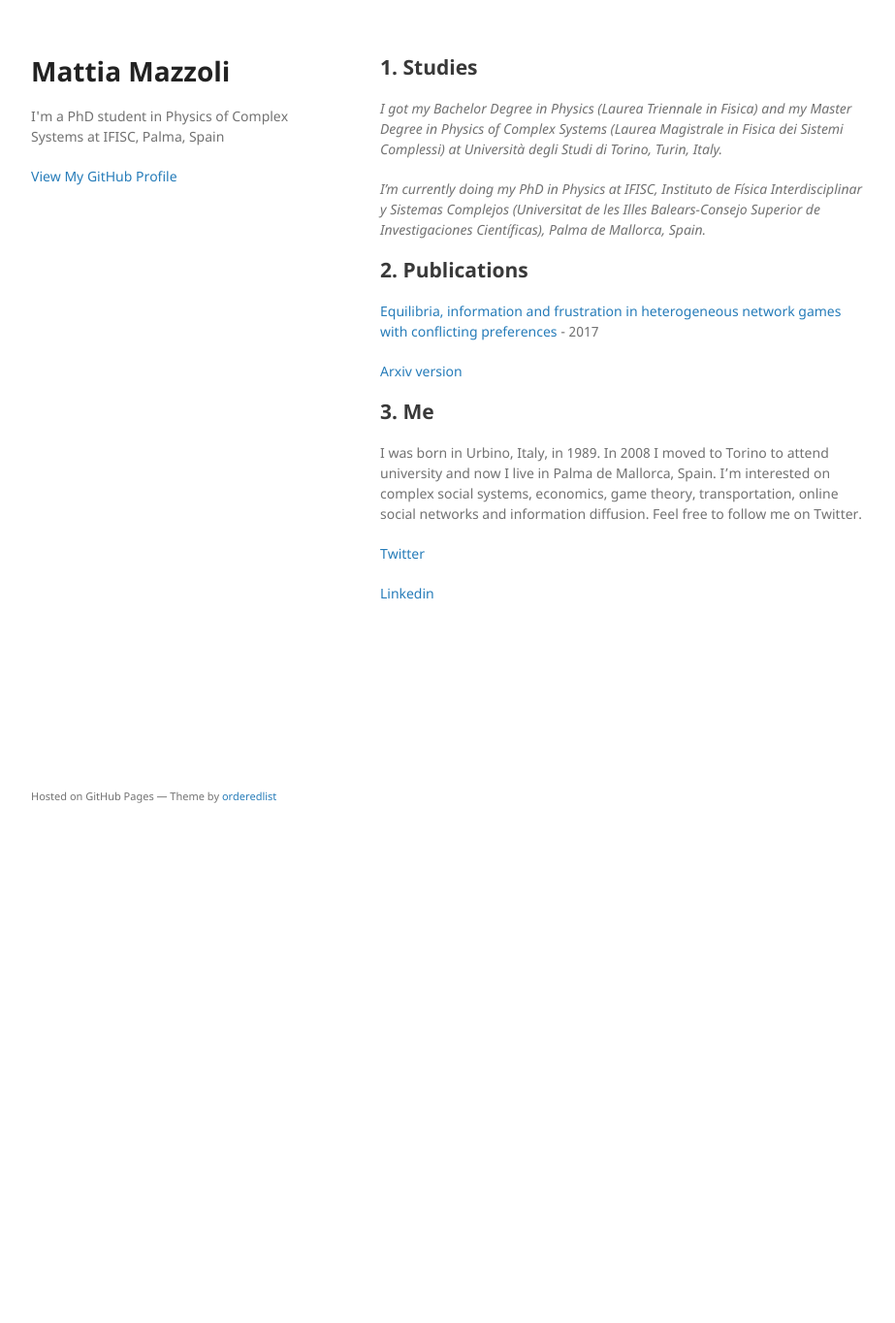
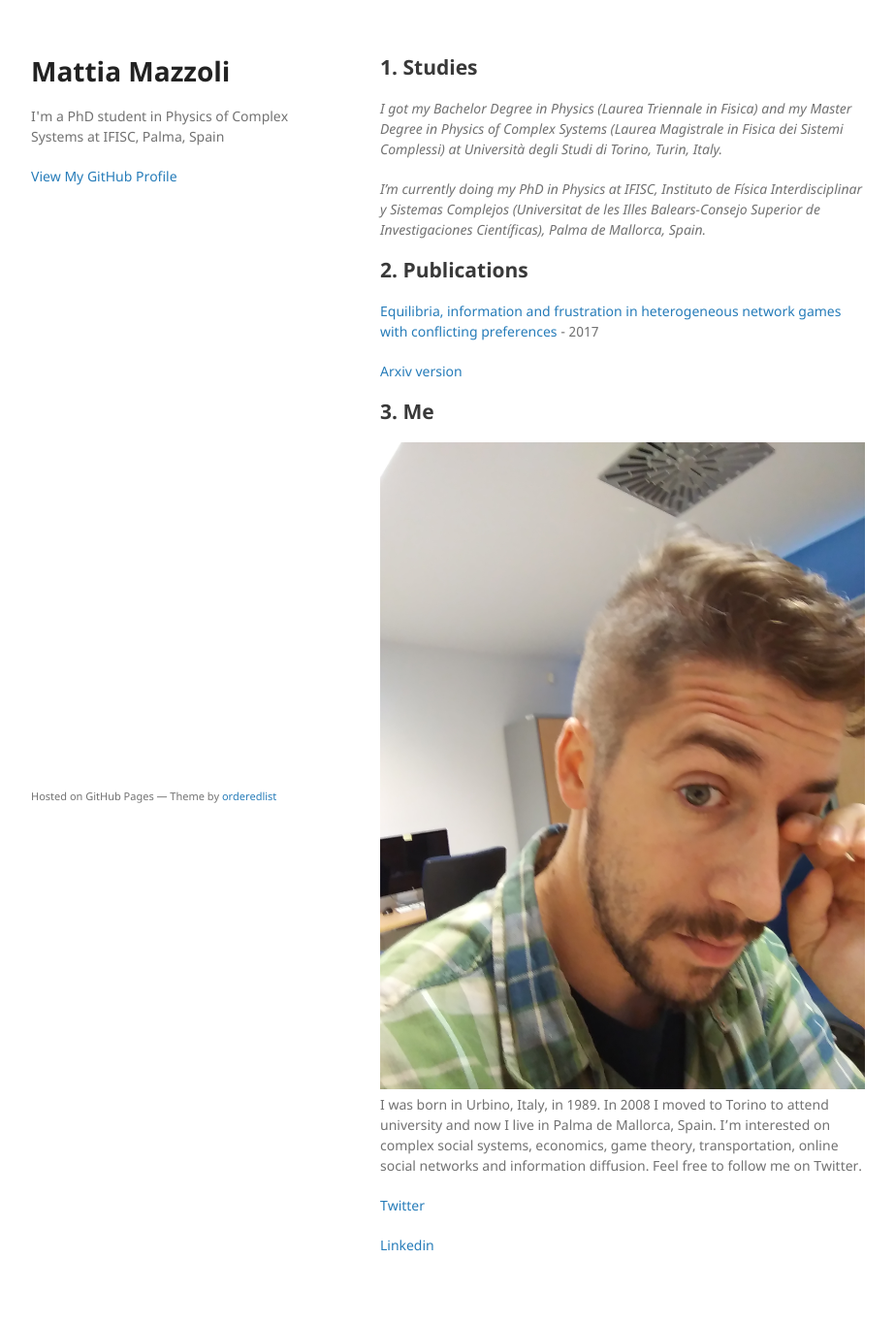
Before and after one commit to mattiamazzoli/mattiamazzoli.github.io, a Jekyll site: the page built from index.md, in a window 1280 px wide. Shown: the whole page at 97% size, without its empty margins (178-1101 px from the left). Built offline with Jekyll 4.4.1, drawn with Linux system fonts in a browser that asks for light colours; our own code applies the rules of GitHub Pages for plain Markdown files; before the commit the page ends 900 px from its top, so only the background shows below that.

Commit message:
Update index.md

```diff
--- a/index.md
+++ b/index.md
@@ -12,7 +12,7 @@
 
 
 ## 3. Me
-
+![](https://github.com/mattiamazzoli/mattiamazzoli.github.io/blob/master/assets/ifisc.jpg)
 I was born in Urbino, Italy, in 1989.
 In 2008 I moved to Torino to attend university and now I live in Palma de Mallorca, Spain.
 I'm interested on complex social systems, economics, game theory, transportation, online social networks and information diffusion.
```
